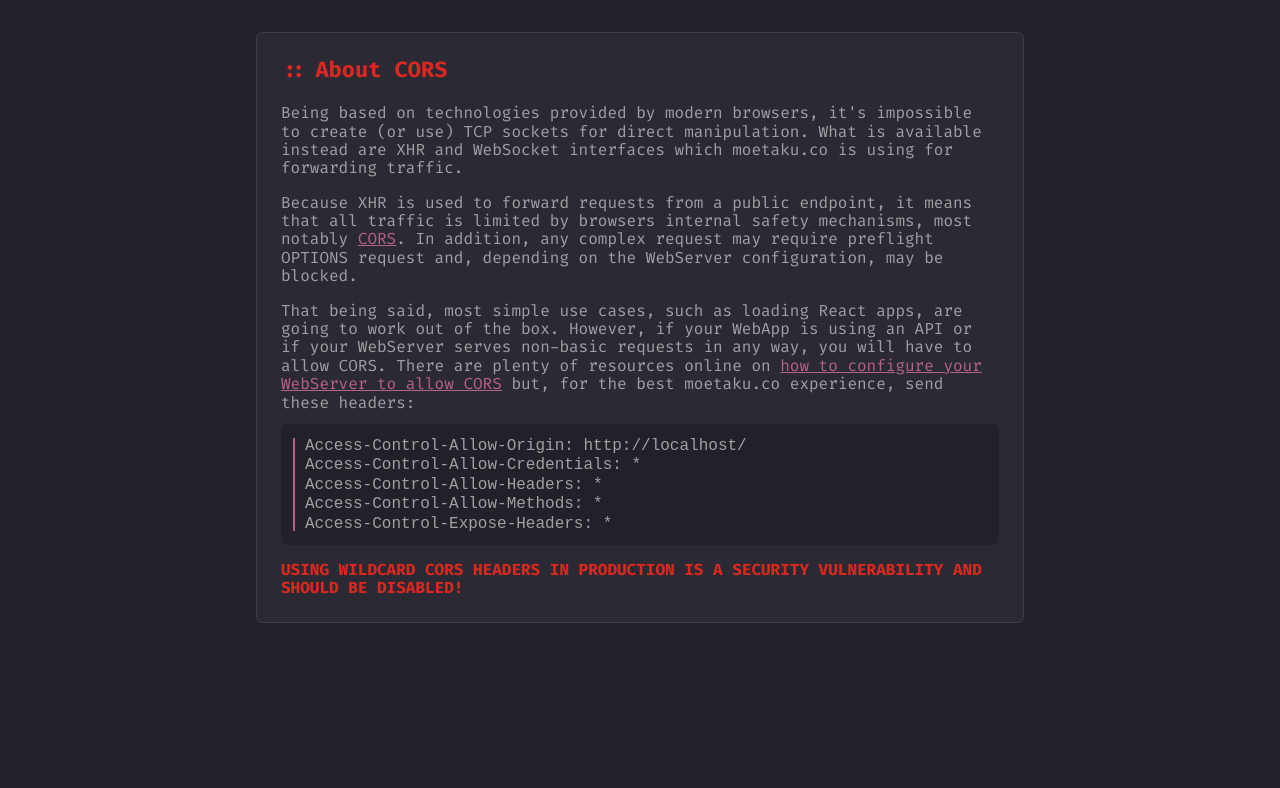
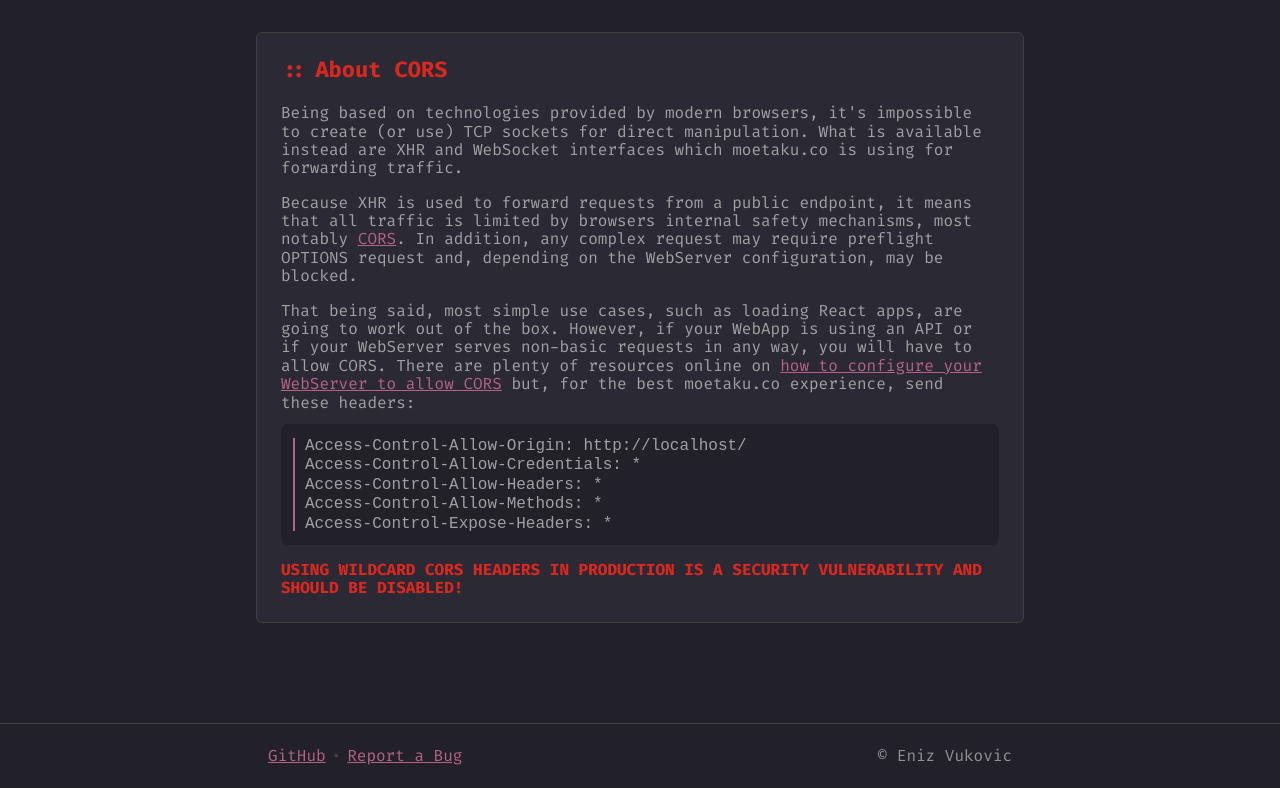
Before and after one commit to mannol/moetaku.co, a React (Create React App) app in the folder frontend/: page / in a window 1280 px wide. Shown: the part 1004-1792 px from the top of the page. Before the commit the page ends 1727 px from the top, so only its background shows below. Built offline with nearby package versions, Linux system fonts and the light colour scheme; no server answers.

Commit message:
feat: add footer

```diff
--- /dev/null
+++ b/frontend/src/components/Footer.js
@@ -0,0 +1,33 @@
+import React from 'react';
+import PropTypes from 'prop-types';
+import classnames from 'classnames';
+
+const Component = ({ className, githubUrl, issueTrackerUrl }) => {
+  return (
+    <div className={classnames('footer', className)}>
+      <div className="footer__container">
+        <div className="footer__left">
+          <div>
+            <a href={githubUrl} target="_blank" rel="noopener noreferrer">
+              GitHub
+            </a>
+          </div>
+          <div>
+            <a href={githubUrl} target="_blank" rel="noopener noreferrer">
+              Report a Bug
+            </a>
+          </div>
+        </div>
+        <div className="footer__right">© Eniz Vukovic</div>
+      </div>
+    </div>
+  );
+};
+
+Component.propTypes = {
+  className: PropTypes.string,
+  githubUrl: PropTypes.string,
+  issueTrackerUrl: PropTypes.string,
+};
+
+export default Component;
--- a/frontend/src/pages/Main.js
+++ b/frontend/src/pages/Main.js
@@ -12,6 +12,7 @@
   updateLogLine,
 } from '../redux/actions';
 
+import Footer from '../components/Footer';
 import GiphyFeature from '../components/GiphyFeature';
 import Input from '../components/Input';
 import Terminal from '../components/Terminal';
@@ -75,6 +76,10 @@
           howToConfigureCorsUrl="https://www.google.com/search?q=how+to+configure+cors+in+%5BENTER+YOUR+TECH+STACK+HERE%5D"
         />
       </div>
+      <Footer
+        githubUrl="https://github.com/mannol/moetaku.co"
+        issueTrackerUrl="https://github.com/mannol/moetaku.co/issues"
+      />
     </div>
   );
 };
--- /dev/null
+++ b/frontend/src/scss/components/_footer.scss
@@ -0,0 +1,30 @@
+.footer {
+  width: 100%;
+  height: rem(64px);
+  border-top: solid rem(0.5px) $dark-grey;
+
+  &__container {
+    // background-color: yellow;
+    box-sizing: border-box;
+    color: $grey;
+    padding: 0 rem(12px);
+    display: flex;
+    align-items: center;
+    justify-content: space-between;
+    margin: auto;
+
+    width: rem(768px);
+    height: 100%;
+  }
+
+  &__left {
+    display: flex;
+    div:not(:last-child) {
+      &::after {
+        content: '•';
+        padding: 0 rem(6px);
+        color: $dark-grey;
+      }
+    }
+  }
+}
--- a/frontend/src/scss/main.scss
+++ b/frontend/src/scss/main.scss
@@ -6,6 +6,7 @@
 @import 'mixins';
 @import 'theme';
 
+@import 'components/footer';
 @import 'components/giphy-feature';
 @import 'components/help';
 @import 'components/input';
--- a/frontend/src/scss/pages/_main.scss
+++ b/frontend/src/scss/pages/_main.scss
@@ -1,8 +1,11 @@
 .page {
   width: 100%;
+  min-height: 100%;
 
   display: flex;
-  justify-content: center;
+  align-items: center;
+  justify-content: space-between;
+  flex-direction: column;
 
   &__container {
     display: flex;
```
